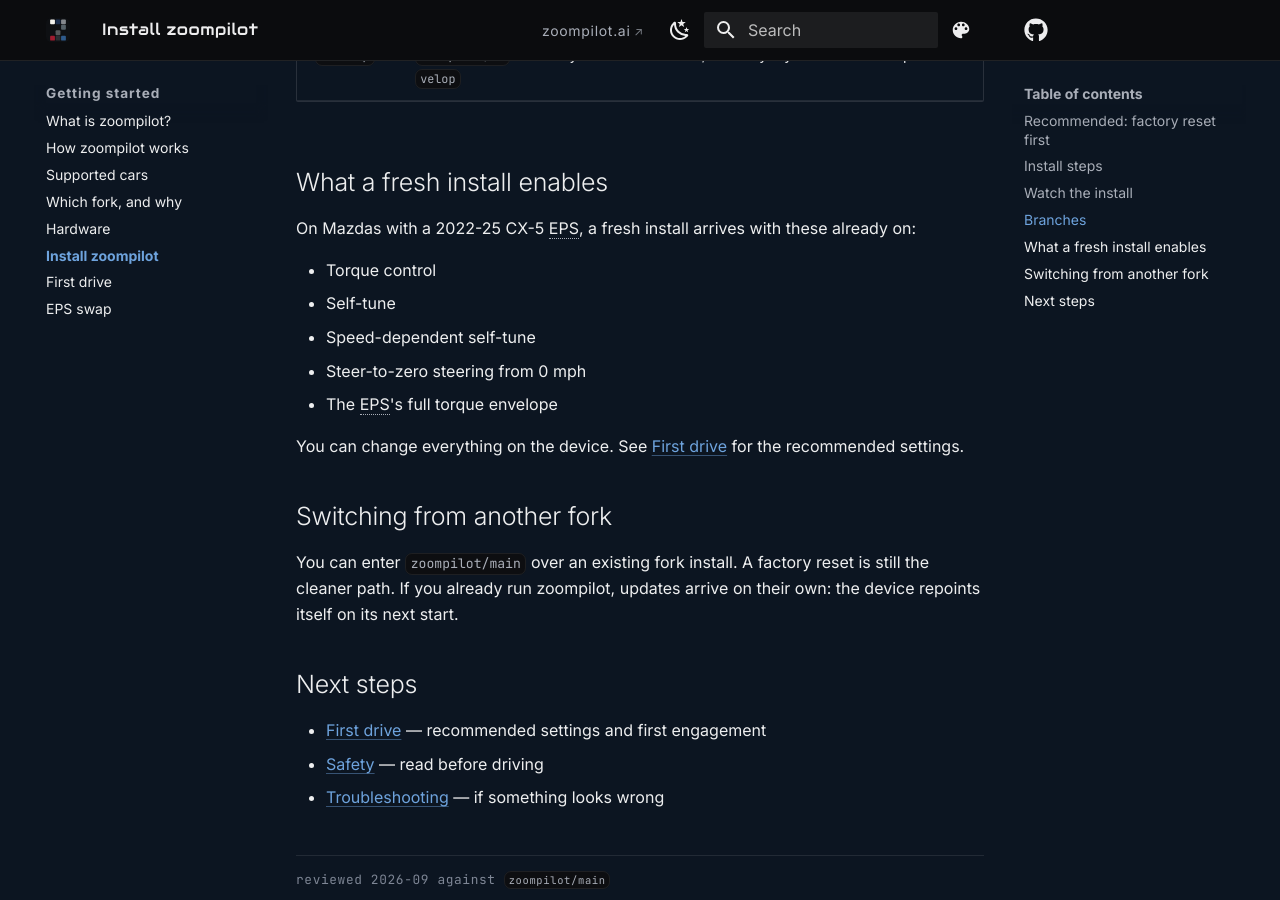
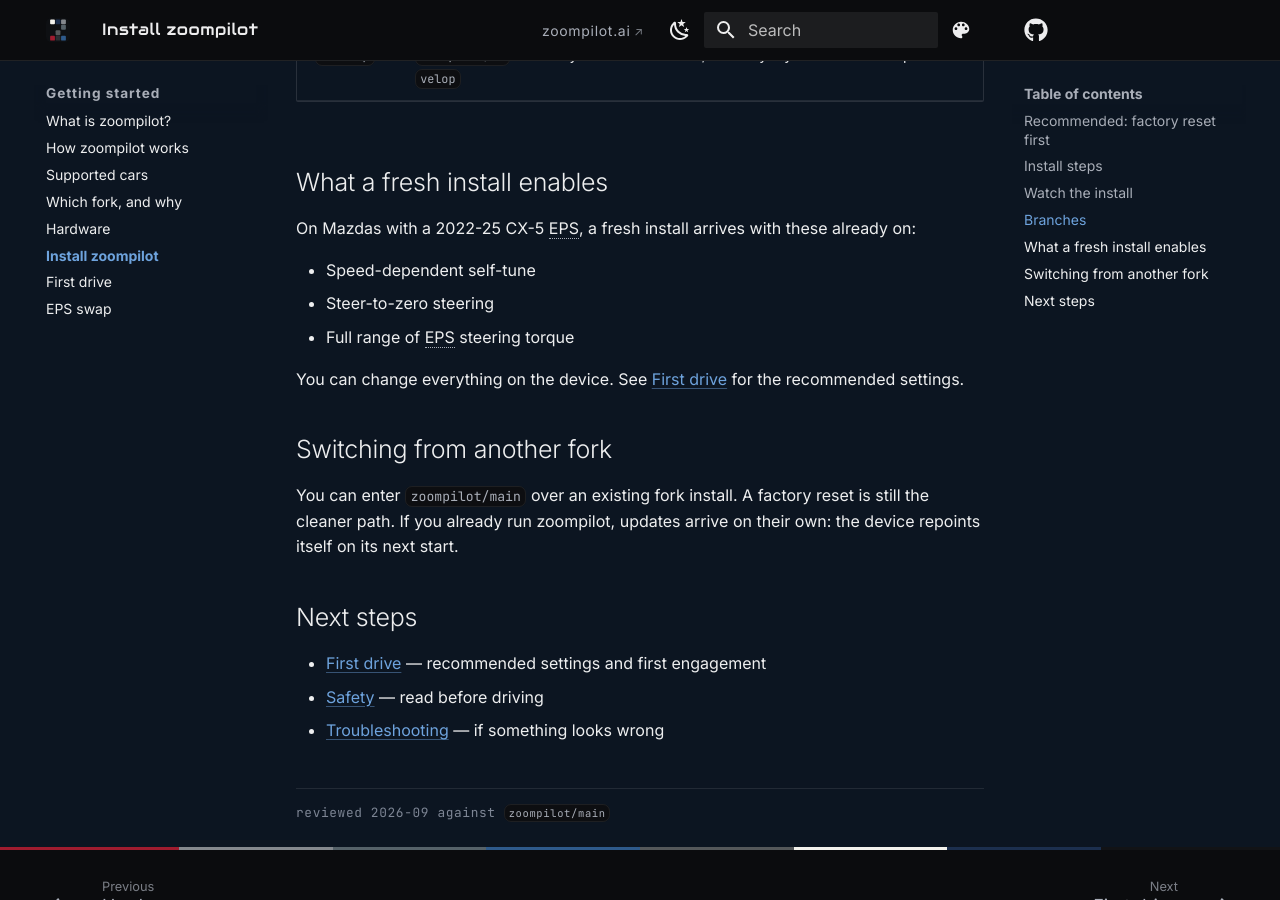
Before and after one commit to mzdnick/zoompilot-wiki, an MkDocs documentation site: the page built from docs/getting-started/install.md, in a window 1280 px wide and 900 px high, scrolled down 1233 px. Built offline with MkDocs 1.6.1 and Material for MkDocs 9.7.7, drawn with Linux system fonts in a browser that asks for light colours; comment, search, counter and statistics services are not loaded.

Commit message:
Install: trim the fresh-install list

```diff
--- a/docs/getting-started/install.md
+++ b/docs/getting-started/install.md
@@ -61,11 +61,9 @@
 On Mazdas with a 2022-25 CX-5 EPS, a fresh install arrives with these
 already on:
 
-- Torque control
-- Self-tune
 - Speed-dependent self-tune
-- Steer-to-zero steering from 0 mph
-- The EPS's full torque envelope
+- Steer-to-zero steering
+- Full range of EPS steering torque
 
 You can change everything on the device. See
 [First drive](first-drive.md) for the recommended settings.
```
